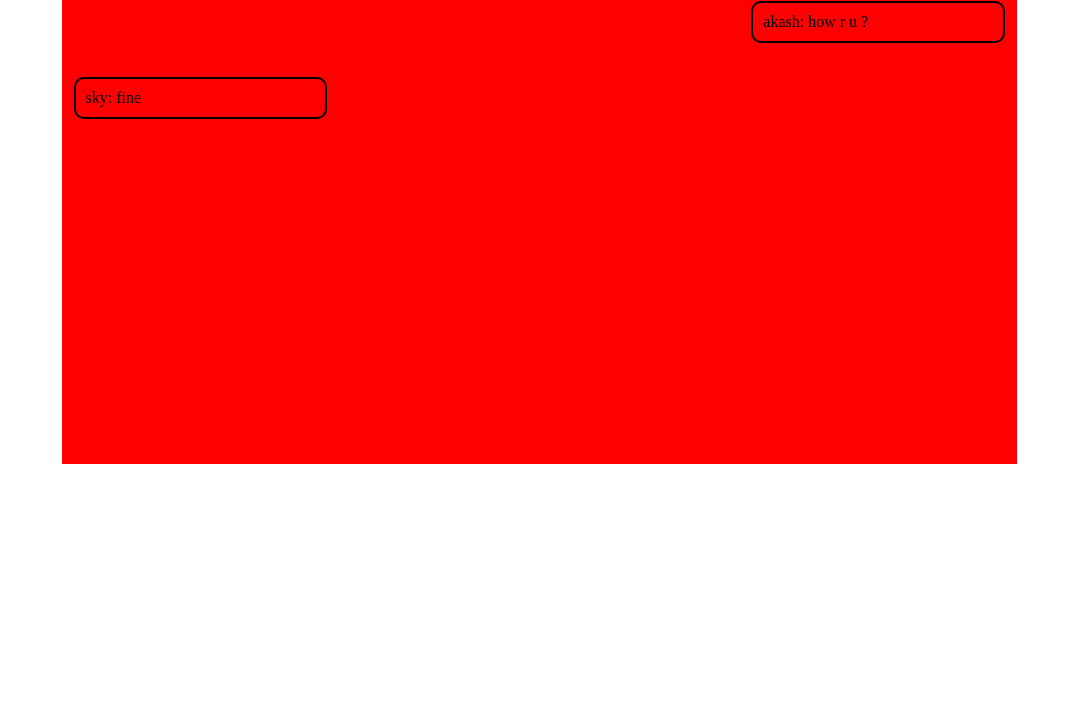
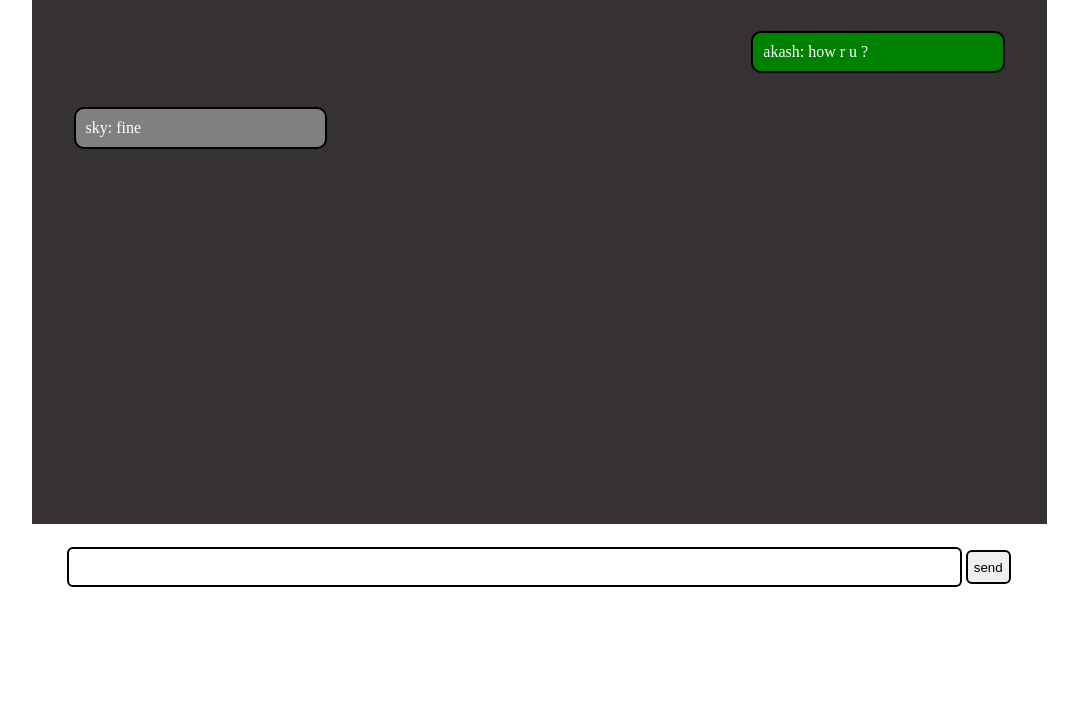
Before and after one commit to akash3927/talky, a plain HTML site: page index.html in a window 1280 px wide. Shown: the part 74-800 px from the top of the page, without its empty margins (101-1179 px from the left). Drawn offline with Linux system fonts and the light colour scheme.

Commit message:
done with frontend part

```diff
--- a/css/style.css
+++ b/css/style.css
@@ -7,15 +7,20 @@
 	height: 50px;
 }
 body {
-	/* background-color: black; */
+	background-color: white;
 }
 .container {
 	max-width: 955px;
-	background-color: red;
+	background-color: rgb(54, 50, 50);
 	margin: auto;
 	height: 60vh;
+	padding: 30px;
+	overflow-y: scroll;
+	margin-bottom: 23px;
 }
 .message {
+	color: white;
+	background-color: gray;
 	width: 24%;
 	padding: 10px;
 	margin: 17px 12px;
@@ -27,6 +32,26 @@ body {
 	clear: both;
 }
 .right {
+	background-color: green;
 	float: right;
 	clear: both;
 }
+#send-container {
+	display: block;
+	margin: auto;
+	text-align: center;
+	max-width: 985px;
+	width: 100%;
+}
+#messageInp {
+	width: 90%;
+	border: 2px solid black;
+	border-radius: 6px;
+	height: 34px;
+}
+.btn {
+	cursor: pointer;
+	border: 2px solid black;
+	border-radius: 6px;
+	height: 34px;
+}
--- a/index.html
+++ b/index.html
@@ -17,5 +17,11 @@
 			<div class="message right">akash: how r u ?</div>
 			<div class="message left">sky: fine</div>
 		</div>
+		<div class="send">
+			<form action="#" id="send-container">
+				<input type="text" name="messageInp" id="messageInp" />
+				<button class="btn" type="submit">send</button>
+			</form>
+		</div>
 	</body>
 </html>
```
Also changed, not shown: nodeServer/package.json (added, +12 -0 lines).
